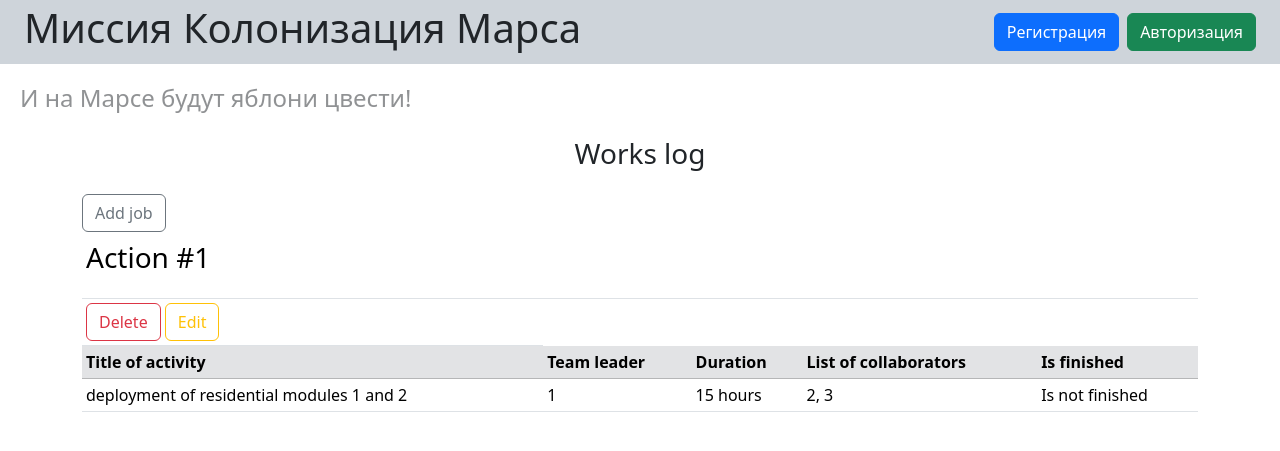
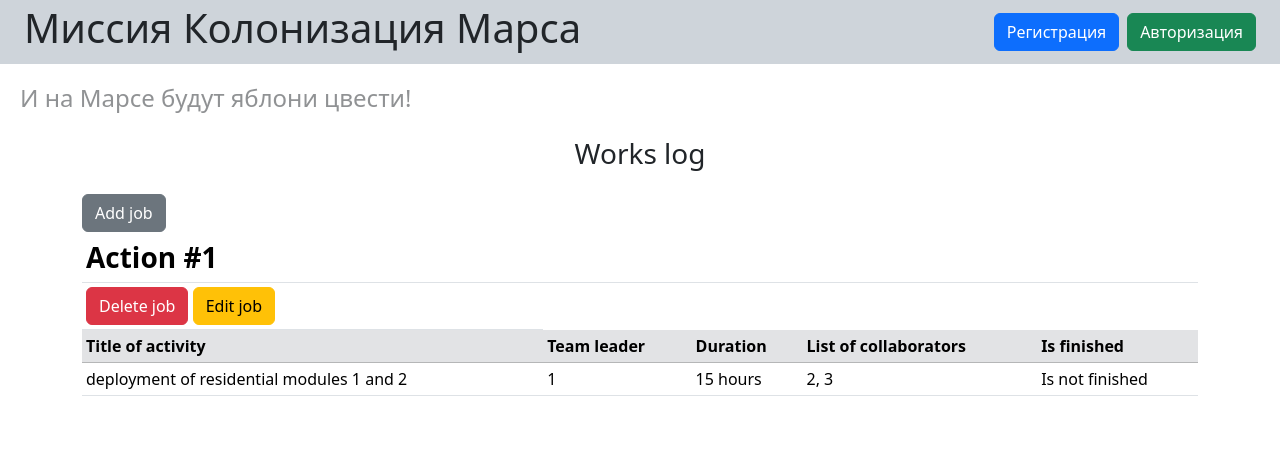
Before and after one commit to VND0/alchemy1, a Flask app: page / in a window 1280 px wide. Shown: the top 451 px of the page. Run offline with Flask 3, Linux system fonts and the light colour scheme; data comes from the database, SQL or seed files in the repository.

Commit message:
Changed styles due to the task

```diff
--- a/templates/index.html
+++ b/templates/index.html
@@ -2,19 +2,19 @@
 {% block content %}
     <div class="container">
         <h3 class="my-4 text-center">Works log</h3>
-        <a href="/new-job" class="btn btn-outline-secondary">Add job</a>
+        <a href="/new-job" class="btn btn-secondary">Add job</a>
         <table class="table table-sm">
             {% for job in jobs %}
                 <thead>
                 <tr>
                     <td colspan="5">
-                        <p class="align-self-start fs-3">Action #{{ loop.index }}</p>
+                        <p class="align-self-start fs-3 m-0 fw-semibold">Action #{{ loop.index }}</p>
                     </td>
                 </tr>
                 <tr>
                     <td>
-                        <a href="/del-job?which={{ job.id }}" class="btn btn-outline-danger">Delete</a>
-                        <a href="/edit-job/{{ job.id }}" class="btn btn-outline-warning">Edit</a>
+                        <a href="/del-job?which={{ job.id }}" class="btn btn-danger">Delete job</a>
+                        <a href="/edit-job/{{ job.id }}" class="btn btn-warning">Edit job</a>
                     </td>
                 </tr>
                 <tr class="table-secondary">
```
